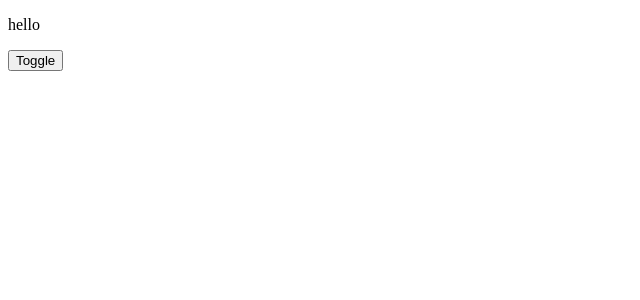
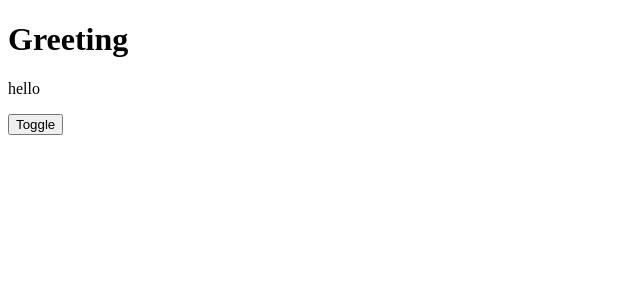
Before and after one commit to gazdagergo/react-examples, a Next.js app: page / in a window 1280 px wide. Shown: the top 300 px of the page, without its empty margins (0-640 px from the left). Built offline with nearby package versions, Linux system fonts and the light colour scheme.

Commit message:
react dom renderns the greeting only in browser

```diff
--- a/pages/index.js
+++ b/pages/index.js
@@ -12,6 +12,7 @@ export default function Home() {
 
   return (
     <main>
+      <h1>Greeting</h1>
       <p>{isGoodby? 'goodby': 'hello'}</p>
 
       <button onClick={handleClick}>Toggle</button>
```
